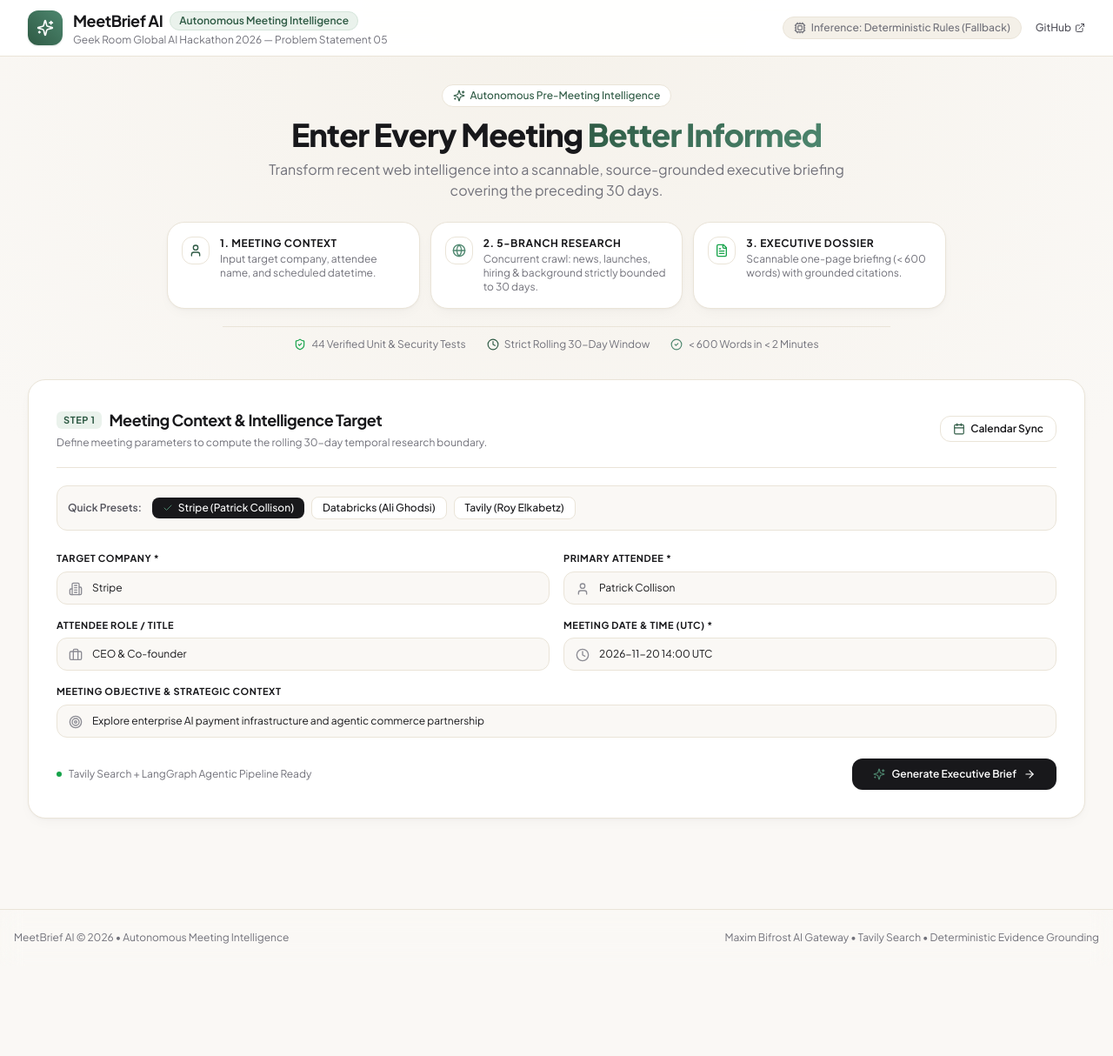
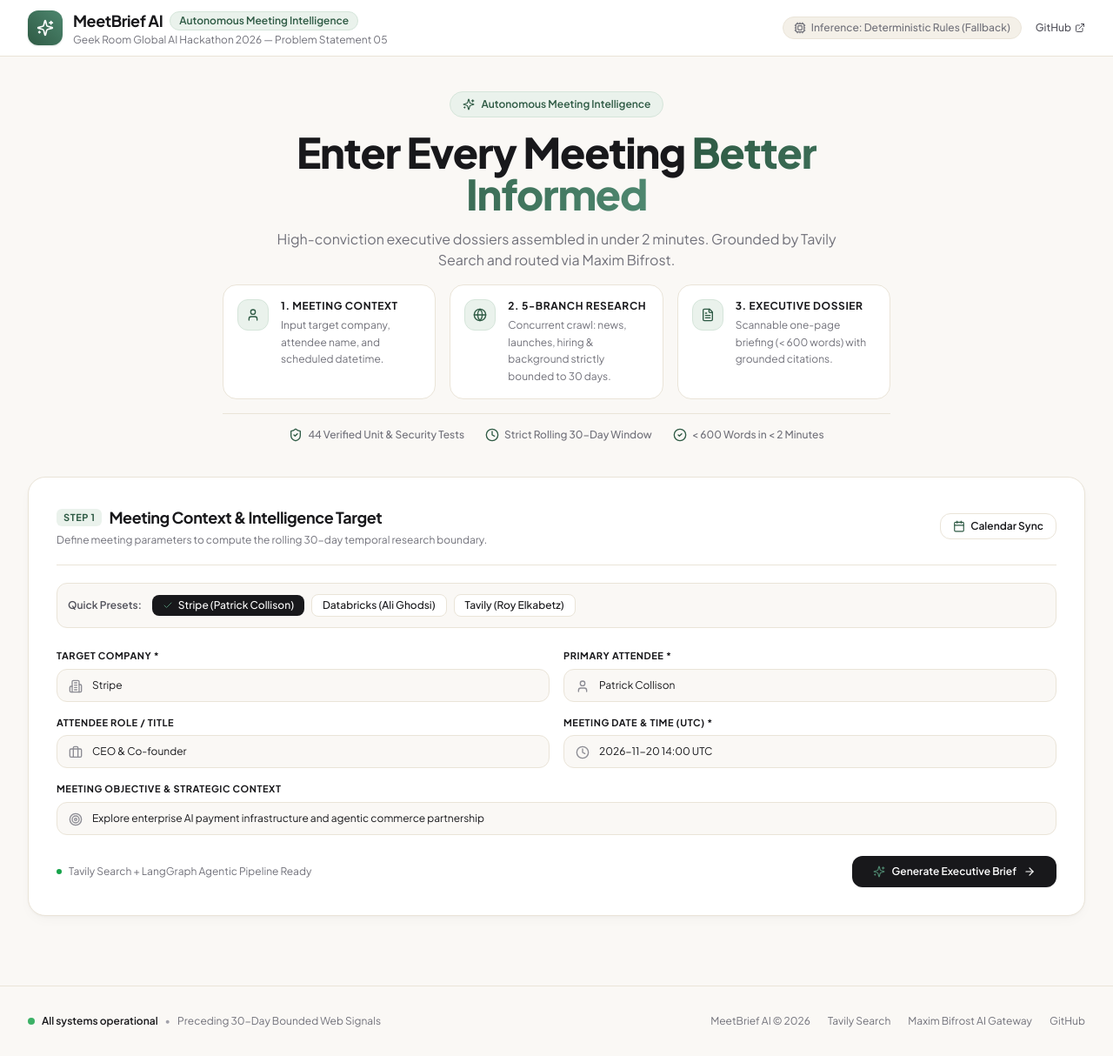
Before and after one commit to rajat552/MeetBrief-AI, a React (Vite) app in the folder ui/: page / in a window 1280 px wide. Shown: the whole page at 87% size. Before the commit the page ends 1110 px from the top, so only its background shows below. Built offline with nearby package versions, Linux system fonts and the light colour scheme; no server answers.

Commit message:
feat(ui): apply warm cream and sage green theme to main application layout

```diff
--- a/ui/src/App.tsx
+++ b/ui/src/App.tsx
@@ -11,7 +11,16 @@ import {
   SourceDiscoveredEvent,
   ClaimsVerifiedEvent,
 } from './types/briefing';
-import { AlertTriangle, Sparkles, User, Globe, FileText, ShieldCheck, Clock, CheckCircle2 } from 'lucide-react';
+import {
+  AlertTriangle,
+  Sparkles,
+  User,
+  Globe,
+  FileText,
+  ShieldCheck,
+  Clock,
+  CheckCircle2,
+} from 'lucide-react';
 
 export const App: React.FC = () => {
   const [gatewayStatus, setGatewayStatus] = useState<GatewayStatusEvent | null>(null);
@@ -34,12 +43,15 @@ export const App: React.FC = () => {
       .then((res) => res.json())
       .then((data) => {
         setGatewayStatus({
-          mode: data.mode as 'bifrost_gateway' | 'direct_provider_fallback' | 'deterministic_fallback',
-          endpoint: data.endpoint,
-          primary_model: data.primary_model,
-          fallback_model: data.fallback_model,
-          virtual_key_active: data.virtual_key_active,
-          reason: data.details || data.reason,
+          mode: (data.gateway?.mode || data.mode) as
+            | 'bifrost_gateway'
+            | 'direct_provider_fallback'
+            | 'deterministic_fallback',
+          endpoint: data.gateway?.endpoint || data.endpoint,
+          primary_model: data.gateway?.primary_model || data.primary_model,
+          fallback_model: data.gateway?.fallback_model || data.fallback_model,
+          virtual_key_active: data.gateway?.virtual_key_active ?? data.virtual_key_active,
+          reason: data.gateway?.reason || data.details || data.reason,
         });
       })
       .catch(() => {
@@ -186,68 +198,78 @@ export const App: React.FC = () => {
   };
 
   return (
-    <div className="min-h-screen glow-background text-theme-text flex flex-col font-sans">
+    <div className="min-h-screen bg-[#FAF8F5] text-[#18181B] flex flex-col font-sans selection:bg-[#2E5A44] selection:text-white">
+      {/* Top Header */}
       <Header gatewayStatus={gatewayStatus} />
 
-      <main className="flex-1 max-w-7xl w-full mx-auto px-4 sm:px-6 lg:px-8 py-8">
+      {/* Main Content Layout */}
+      <main className="flex-1 max-w-7xl w-full mx-auto px-4 sm:px-6 lg:px-8 py-8 space-y-8">
         {/* Hero Section */}
-        <div className="text-center mb-8 no-print">
-          <div className="inline-flex items-center gap-1.5 px-3 py-1 rounded-full bg-theme-glass border border-theme-glass-border text-xs font-medium text-theme-accent mb-3 backdrop-blur-md">
-            <Sparkles className="h-3.5 w-3.5" />
-            <span>Autonomous Pre-Meeting Intelligence</span>
+        <div className="text-center space-y-4 max-w-3xl mx-auto pt-2 pb-2">
+          {/* Autonomous Meeting Intelligence Badge */}
+          <div className="inline-flex items-center space-x-2 px-3.5 py-1.5 rounded-full bg-[#EAF2EC] text-[#2E5A44] border border-[#D5E5DA] text-xs font-semibold shadow-2xs">
+            <Sparkles className="h-3.5 w-3.5 text-[#2E5A44]" />
+            <span>Autonomous Meeting Intelligence</span>
           </div>
-          <h1 className="text-3xl sm:text-4xl font-extrabold text-theme-primary tracking-tight">
-            Enter Every Meeting <span className="bg-brand-gradient bg-clip-text text-transparent">Better Informed</span>
+
+          {/* Hero Headline */}
+          <h1 className="text-3xl sm:text-4xl md:text-5xl font-extrabold text-[#18181B] tracking-tight leading-tight">
+            Enter Every Meeting{' '}
+            <span className="bg-gradient-to-r from-[#2E5A44] to-[#4E876F] bg-clip-text text-transparent">
+              Better Informed
+            </span>
           </h1>
-          <p className="text-sm sm:text-base text-theme-muted max-w-2xl mx-auto mt-2">
-            Transform recent web intelligence into a scannable, source-grounded executive briefing covering the preceding 30 days.
+
+          {/* Subtitle */}
+          <p className="text-sm sm:text-base text-[#71717A] max-w-2xl mx-auto leading-relaxed">
+            High-conviction executive dossiers assembled in under 2 minutes. Grounded by Tavily Search and routed via Maxim Bifrost.
           </p>
 
-          {/* 3-Step "How It Works" Glass Strip */}
-          <div className="grid grid-cols-1 md:grid-cols-3 gap-3 max-w-4xl mx-auto mt-6 text-left">
-            <div className="glass-card p-4 flex items-start gap-3">
-              <div className="h-8 w-8 rounded-xl bg-theme-glass border border-theme-glass-border flex items-center justify-center shrink-0 text-theme-accent">
+          {/* 3 Step Feature Cards */}
+          <div className="grid grid-cols-1 md:grid-cols-3 gap-4 max-w-4xl mx-auto mt-6 text-left">
+            <div className="bg-white rounded-2xl border border-[#EAE4D8] p-4 flex items-start gap-3.5 shadow-2xs hover:border-[#D5E5DA] transition-colors">
+              <div className="h-9 w-9 rounded-xl bg-[#EAF2EC] border border-[#D5E5DA] flex items-center justify-center shrink-0 text-[#2E5A44]">
                 <User className="h-4 w-4" />
               </div>
               <div>
-                <h4 className="text-xs font-bold text-theme-primary uppercase tracking-wider">1. Meeting Context</h4>
-                <p className="text-xs text-theme-muted mt-0.5">Input target company, attendee name, and scheduled datetime.</p>
+                <h4 className="text-xs font-bold text-[#18181B] uppercase tracking-wider">1. Meeting Context</h4>
+                <p className="text-xs text-[#71717A] mt-1 leading-relaxed">Input target company, attendee name, and scheduled datetime.</p>
               </div>
             </div>
 
-            <div className="glass-card p-4 flex items-start gap-3">
-              <div className="h-8 w-8 rounded-xl bg-theme-glass border border-theme-glass-border flex items-center justify-center shrink-0 text-theme-accent-2">
+            <div className="bg-white rounded-2xl border border-[#EAE4D8] p-4 flex items-start gap-3.5 shadow-2xs hover:border-[#D5E5DA] transition-colors">
+              <div className="h-9 w-9 rounded-xl bg-[#EAF2EC] border border-[#D5E5DA] flex items-center justify-center shrink-0 text-[#2E5A44]">
                 <Globe className="h-4 w-4" />
               </div>
               <div>
-                <h4 className="text-xs font-bold text-theme-primary uppercase tracking-wider">2. 5-Branch Research</h4>
-                <p className="text-xs text-theme-muted mt-0.5">Concurrent crawl: news, launches, hiring & background strictly bounded to 30 days.</p>
+                <h4 className="text-xs font-bold text-[#18181B] uppercase tracking-wider">2. 5-Branch Research</h4>
+                <p className="text-xs text-[#71717A] mt-1 leading-relaxed">Concurrent crawl: news, launches, hiring & background strictly bounded to 30 days.</p>
               </div>
             </div>
 
-            <div className="glass-card p-4 flex items-start gap-3">
-              <div className="h-8 w-8 rounded-xl bg-theme-glass border border-theme-glass-border flex items-center justify-center shrink-0 text-theme-success">
+            <div className="bg-white rounded-2xl border border-[#EAE4D8] p-4 flex items-start gap-3.5 shadow-2xs hover:border-[#D5E5DA] transition-colors">
+              <div className="h-9 w-9 rounded-xl bg-[#EAF2EC] border border-[#D5E5DA] flex items-center justify-center shrink-0 text-[#2E5A44]">
                 <FileText className="h-4 w-4" />
               </div>
               <div>
-                <h4 className="text-xs font-bold text-theme-primary uppercase tracking-wider">3. Executive Dossier</h4>
-                <p className="text-xs text-theme-muted mt-0.5">Scannable one-page briefing (&lt; 600 words) with grounded citations.</p>
+                <h4 className="text-xs font-bold text-[#18181B] uppercase tracking-wider">3. Executive Dossier</h4>
+                <p className="text-xs text-[#71717A] mt-1 leading-relaxed">Scannable one-page briefing (&lt; 600 words) with grounded citations.</p>
               </div>
             </div>
           </div>
 
           {/* Real README Facts Trust Strip */}
-          <div className="flex flex-wrap items-center justify-center gap-4 sm:gap-6 text-xs text-theme-muted mt-5 pt-3 border-t border-theme-glass-border max-w-3xl mx-auto">
-            <div className="flex items-center gap-1.5">
-              <ShieldCheck className="h-3.5 w-3.5 text-theme-success" />
+          <div className="flex flex-wrap items-center justify-center gap-4 sm:gap-6 text-xs text-[#71717A] mt-6 pt-4 border-t border-[#EAE4D8] max-w-3xl mx-auto">
+            <div className="flex items-center gap-1.5 font-medium">
+              <ShieldCheck className="h-4 w-4 text-[#2E5A44]" />
               <span>44 Verified Unit &amp; Security Tests</span>
             </div>
-            <div className="flex items-center gap-1.5">
-              <Clock className="h-3.5 w-3.5 text-theme-accent" />
+            <div className="flex items-center gap-1.5 font-medium">
+              <Clock className="h-4 w-4 text-[#2E5A44]" />
               <span>Strict Rolling 30-Day Window</span>
             </div>
-            <div className="flex items-center gap-1.5">
-              <CheckCircle2 className="h-3.5 w-3.5 text-theme-accent-2" />
+            <div className="flex items-center gap-1.5 font-medium">
+              <CheckCircle2 className="h-4 w-4 text-[#2E5A44]" />
               <span>&lt; 600 Words in &lt; 2 Minutes</span>
             </div>
           </div>
@@ -255,11 +277,11 @@ export const App: React.FC = () => {
 
         {/* Error Notification */}
         {error && (
-          <div className="mb-6 p-4 glass-card border-theme-danger/50 text-theme-text flex items-start space-x-3 no-print">
-            <AlertTriangle className="h-5 w-5 text-theme-danger flex-shrink-0 mt-0.5" />
+          <div className="p-4 rounded-2xl bg-[#FEF2F2] border border-[#FCA5A5] text-[#991B1B] flex items-start space-x-3 no-print shadow-2xs max-w-4xl mx-auto">
+            <AlertTriangle className="h-5 w-5 text-[#DC2626] flex-shrink-0 mt-0.5" />
             <div className="flex-1">
-              <h4 className="font-semibold text-sm text-theme-danger">Execution Interrupted</h4>
-              <p className="text-xs text-theme-muted mt-0.5">{error}</p>
+              <h4 className="font-semibold text-sm text-[#991B1B]">Execution Interrupted</h4>
+              <p className="text-xs text-[#B91C1C] mt-0.5">{error}</p>
             </div>
           </div>
         )}
@@ -273,7 +295,7 @@ export const App: React.FC = () => {
 
         {/* Execution Timeline (visible when running or completed) */}
         {(isLoading || isComplete || sources.length > 0) && (
-          <div className="mt-6">
+          <div className="max-w-4xl mx-auto">
             <ExecutionTimeline
               currentStage={currentStage}
               stageDescription={stageDescription}
@@ -298,13 +320,45 @@ export const App: React.FC = () => {
         onUseManual={() => setIsCalendarOpen(false)}
       />
 
-      {/* Footer */}
-      <footer className="w-full bg-theme-glass/40 border-t border-theme-glass-border py-6 text-center text-xs text-theme-muted no-print mt-12 backdrop-blur-md">
-        <div className="max-w-7xl mx-auto px-4 flex flex-col sm:flex-row items-center justify-between gap-2">
-          <span>MeetBrief AI &copy; 2026 &bull; Autonomous Meeting Intelligence</span>
-          <span className="text-theme-muted">
-            Maxim Bifrost AI Gateway &bull; Tavily Search &bull; Deterministic Evidence Grounding
-          </span>
+      {/* Minimalist Professional Footer */}
+      <footer className="w-full bg-[#FAF8F5] border-t border-[#EAE4D8] py-8 text-xs text-[#71717A] no-print mt-12">
+        <div className="max-w-7xl mx-auto px-4 sm:px-6 lg:px-8 flex flex-col md:flex-row items-center justify-between gap-4">
+          {/* Left: Operational status indicator */}
+          <div className="flex items-center space-x-2">
+            <span className="h-2 w-2 rounded-full bg-[#16A34A] animate-pulse" />
+            <span className="font-semibold text-[#18181B]">All systems operational</span>
+            <span className="text-[#A1A1AA]">•</span>
+            <span>Preceding 30-Day Bounded Web Signals</span>
+          </div>
+
+          {/* Right: Copyright & links */}
+          <div className="flex flex-wrap items-center justify-center gap-x-5 gap-y-1 text-[#71717A]">
+            <span>MeetBrief AI &copy; 2026</span>
+            <a
+              href="https://tavily.com"
+              target="_blank"
+              rel="noreferrer"
+              className="hover:text-[#18181B] transition-colors"
+            >
+              Tavily Search
+            </a>
+            <a
+              href="https://bifrost.maximhq.com"
+              target="_blank"
+              rel="noreferrer"
+              className="hover:text-[#18181B] transition-colors"
+            >
+              Maxim Bifrost AI Gateway
+            </a>
+            <a
+              href="https://github.com/rajat552/MeetBrief-AI"
+              target="_blank"
+              rel="noreferrer"
+              className="hover:text-[#18181B] transition-colors"
+            >
+              GitHub
+            </a>
+          </div>
         </div>
       </footer>
     </div>
```
